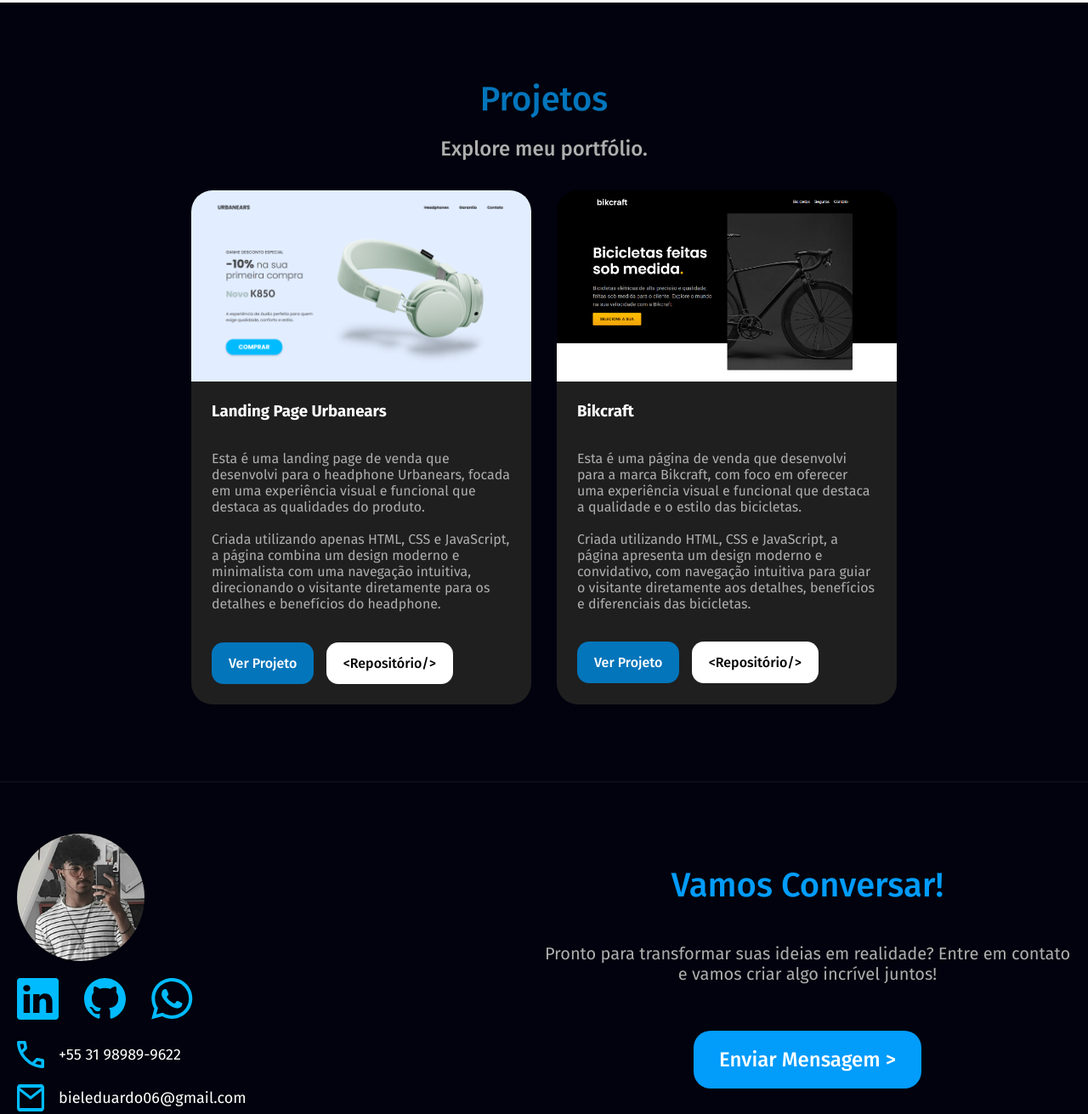
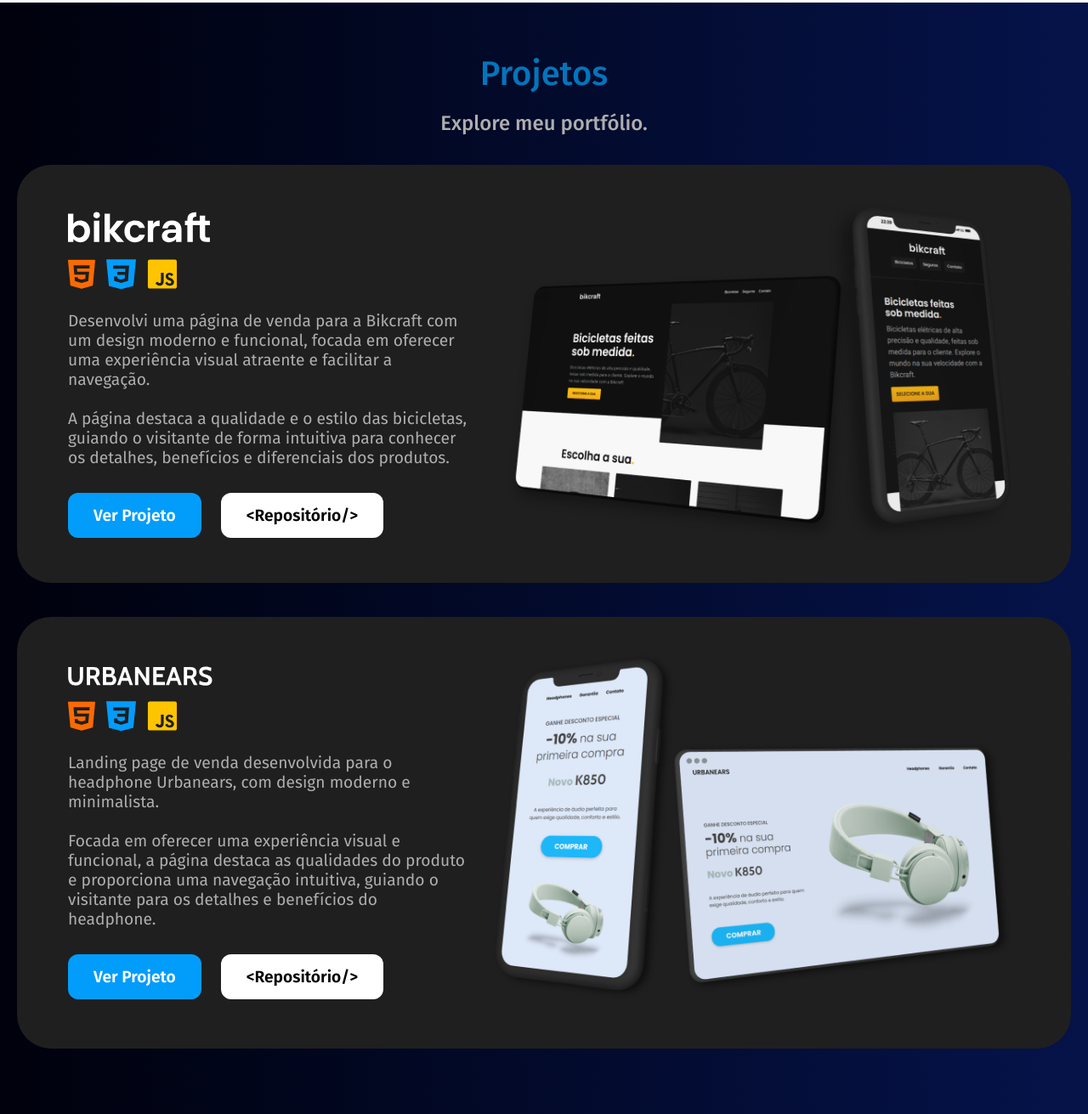
Before and after one commit to gabrielrodrigueslb/Gabriel-lima, a plain HTML site: page index.html in a window 1280 px wide. Shown: the part 2179-3490 px from the top of the page at 85% size. Drawn offline with Linux system fonts and the light colour scheme.

Commit message:
Update projetos

```diff
--- /dev/null
+++ b/css/portifolio-desktop.css
@@ -0,0 +1,109 @@
+
+.projetos-bg{
+  background: linear-gradient(90.172deg, #00010C 0%, #05134A 100%);
+}
+
+.projetos {
+  display: block;
+  padding-bottom: 60px;
+}
+
+.projetos-texto{
+    text-align: center;
+}
+
+.projetos-texto h2{
+    padding-top: 60px;
+    font-size: 2.5rem;
+    font-weight: 500;
+    color: #0375BB;
+    margin-bottom: 20px;
+}
+
+.projetos-texto p{
+    font-size: 1.5rem;
+    font-weight: 500;
+    color: #aeaeae;
+    margin-bottom: 35px;
+}
+
+.projeto-cartao{
+  display: flex;
+  gap: 25px;
+  background: #1F1F1F;
+  border-radius: 40px;
+  justify-content: center;
+  padding: 40px 60px;
+  align-items: center;
+  margin-bottom: 40px;
+}
+
+.cartao-texto{
+  align-content: center;
+}
+
+.cartao-texto img{
+  max-width: 170px;
+
+}
+
+.projeto-tecnologias{
+  display: flex;
+  gap: 13px;
+  padding-block: 18px 25px;
+}
+
+.projeto-tecnologias img{
+  max-height: 40px;
+}
+
+.cartao-texto p{
+  max-width: 500px;
+  color: #aeaeae;
+  font-size: 1.2rem;
+  font-weight: 400;
+  padding-bottom: 30px;
+}
+
+.projeto-btns{
+  display: flex;
+  gap: 23px;
+}
+
+.projeto-btns .btn{
+  text-align: center;
+  padding: 15px 30px;
+  font-weight: 600;
+  font-size: 1.2rem;
+  border-radius: 12px;
+  flex-wrap: nowrap;
+}
+
+.preview{
+  background: #029CFB;
+}
+.repositorio{
+  background: #fff;
+  color: #000;
+}
+
+@media (max-width:1065px){
+  .projeto-btns .btn{
+    padding: 15px 20px;
+    font-size: 1.2rem;
+  }
+
+}
+
+@media (max-width:950px){
+  .cartao-texto p{
+    font-size: 1rem;
+    padding-bottom: 30px;
+  }
+
+  .projeto-btns .btn{
+    padding: 15px 20px;
+    font-size: 1rem;
+  }
+
+}
--- a/css/portifolio.css
+++ b/css/portifolio-mobile.css
@@ -1,5 +1,18 @@
+.mobile{
+    display: none;
+}
+
+@media (max-width:860px){
+    #projeto-desktop{
+        display: none;
+    }
+
+    .mobile{
+        display: block;
+    }
+
 .projetos-bg{
-    background: #01020D;
+    background: linear-gradient(90.172deg, #00010C 0%, #05134A 100%);
 }
 
 .projetos {
@@ -13,7 +26,7 @@
     gap: 30px;
     justify-content: center;
     padding-bottom: 30px;
-    margin-bottom: 60px;
+    margin-bottom: 40px;
 }
 
 .projetos-texto{
@@ -21,15 +34,15 @@
 }
 
 .projetos-texto h2{
-    padding-top: 90px;
-    font-size: 2.5rem;
+    padding-top: 60px;
+    font-size: 2rem;
     font-weight: 500;
     color: #0375BB;
     margin-bottom: 20px;
 }
 
 .projetos-texto p{
-    font-size: 1.5rem;
+    font-size: 1.25rem;
     font-weight: 500;
     color: #aeaeae;
     margin-bottom: 35px;
@@ -41,7 +54,7 @@
     max-width: 400px;
 }
 
-.projeto-card img{
+.projeto-imagem{
     border-radius: 25px 25px 0 0;
 }
 
@@ -59,11 +72,8 @@
 }
 
 .projeto-titulo{
-    font-size: 1rem;
-    font-weight: 400;
-    margin-bottom: 10%;
-    justify-content: space-between;
-    display: flex;
+    max-width: 120px;
+    margin-bottom: 15px;
 }
 
 .tech-icon{
@@ -81,7 +91,7 @@
 }
 .btn2:hover{
     transition: 0.2s;
-    color: #0375BB;
+    color: #0375bb;
 }
 
 .btn1{
@@ -92,6 +102,7 @@
     transition: 0.2s;
     margin-right: 10px;
     font-weight: 500;
+    margin-bottom: 10px;
 }
 .btn2{
     padding: 15px 20px;
@@ -103,9 +114,30 @@
     color: #000;
 }
 
+
+.projeto-tecnologias{
+    display: flex;
+    gap: 13px;
+    padding-block: 5px 15px;
+  }
+
+  .projeto-tecnologias img{
+    max-height: 25px;
+  }
+
+}
 @media (max-width:395px){
     .btn1 {
-        margin-bottom: 10px;
+
+        font-size: 0.9rem;
+    }
+    .btn2{
+        font-size: 0.9rem;
+    }
+}
+@media (max-width:365px){
+    .btn1 {
+
         font-size: 0.8rem;
     }
     .btn2{
--- a/css/styles.css
+++ b/css/styles.css
@@ -5,6 +5,7 @@
 @import url(./tecnologias.css);
 @import url(./sobre.css);
 @import url(./servicos.css);
-@import url(./portifolio.css);
+@import url(./portifolio-desktop.css);
+@import url(./portifolio-mobile.css);
 @import url(./contato.css);
 @import url(./footer.css);
--- a/index.html
+++ b/index.html
@@ -5,6 +5,7 @@
     <meta charset="UTF-8">
     <meta name="viewport" content="width=device-width, initial-scale=1.0">
     <title>Gabriel Lima - Desenvolvedor e UX/UI Design</title>
+    <meta name="description" content="Descubra o portfólio de Gabriel Eduardo Lima, especialista em desenvolvimento front-end e design de interfaces. Confira projetos incríveis de criação de sites e landing pages otimizados para conversão. Transforme suas ideias em soluções digitais criativas e funcionais!">
     <link rel="shortcut icon" href="favicon.svg" type="image/svg+xml">
     <link rel="preconnect" href="https://fonts.googleapis.com">
     <link rel="preconnect" href="https://fonts.gstatic.com" crossorigin>
@@ -128,19 +129,48 @@
             <h2>Projetos</h2>
             <p>Explore meu portfólio.</p>
           </div>
+
+          <div class="mobile">
                   <div class="projeto-ctnr">
                     <div class="projeto-card">
-                    <img src="./img/fotos/landing-page-urbanears.png" alt="">
+                      <img class="projeto-imagem" src="./img/fotos/bikcraft.png" alt="">
                       <div class="projeto-conteudo">
                           <div class="projeto-titulo">
-                            <h3>Landing Page Urbanears</h3>
-                            </ul>
+                              <img src="./img/icons/bikcraft.svg" alt="logo bikcraft">
                           </div>
-                        <p>Esta é uma landing page de venda que desenvolvi para o headphone Urbanears, focada em uma
-                            experiência visual e funcional que destaca as qualidades do produto. <br><br>Criada
-                            utilizando apenas HTML, CSS e JavaScript, a página combina um design moderno e minimalista
-                            com uma navegação intuitiva, direcionando o visitante diretamente para os detalhes e
-                            benefícios do headphone.</p>
+
+                          <div class="projeto-tecnologias">
+                            <img src="./img/icons/html-cor.svg" alt="Logo HTML">
+                            <img src="./img/icons/css-cor.svg" alt="Logo CSS">
+                            <img src="./img/icons/javascript-cor.svg" alt="Logo JavaScript">
+                          </div>
+
+                          <p>Desenvolvi uma página de venda para a Bikcraft com um design moderno e funcional, focada em oferecer uma experiência visual atraente e facilitar a navegação.
+                            <br><br>
+                            A página destaca a qualidade e o estilo das bicicletas, guiando o visitante de forma intuitiva para conhecer os detalhes, benefícios e diferenciais dos produtos.
+                          </p>
+                          <a class="btn1" href="https://gabrielrodrigueslb.github.io/Bikcraft/" target="_blank">Ver
+                              Projeto</a>
+                          <a class="btn2" href="https://github.com/gabrielrodrigueslb/Bikcraft"
+                              target="_blank">&lt;Repositório/&gt</a>
+                      </div>
+                  </div>
+                      <div class="projeto-card">
+                          <img class="projeto-imagem" src="./img/fotos/landing-page-urbanears.png" alt="">
+                          <div class="projeto-conteudo">
+                              <div class="projeto-titulo">
+                                  <img src="./img/icons/URBANEARS.svg" alt="logo Urbanears">
+                              </div>
+
+                              <div class="projeto-tecnologias">
+                                <img src="./img/icons/html-cor.svg" alt="Logo HTML">
+                                <img src="./img/icons/css-cor.svg" alt="Logo CSS">
+                                <img src="./img/icons/javascript-cor.svg" alt="Logo JavaScript">
+                              </div>
+
+                              <p>Landing page de venda desenvolvida para o headphone Urbanears, com design moderno e minimalista.
+                                <br><br>
+                                Focada em oferecer uma experiência visual e funcional, a página destaca as qualidades do produto e proporciona uma navegação intuitiva, guiando o visitante para os detalhes e benefícios do headphone.</p>
                               <a class="btn1" href="https://gabrielrodrigueslb.github.io/landing-page-urbanears/"
                                   target="_blank">Ver Projeto</a>
                               <a class="btn2"
@@ -148,28 +178,55 @@
                                   target="_blank">&lt;Repositório/&gt</a>
                           </div>
                       </div>
-                <div class="projeto-card">
-                    <img src="./img/fotos/bikcraft.png" alt="">
-                    <div class="projeto-conteudo">
-                        <div class="projeto-titulo">
-                            <h3>Bikcraft</h3>
-                        </div>
-                        <p>Esta é uma página de venda que desenvolvi para a marca Bikcraft, com foco em oferecer uma
-                            experiência visual e funcional que destaca a qualidade e o estilo das bicicletas.
-                            <br><br>
-                            Criada utilizando HTML, CSS e JavaScript, a página apresenta um design moderno e
-                            convidativo, com navegação intuitiva para guiar o visitante diretamente aos detalhes,
-                            benefícios e diferenciais das bicicletas.
-                        </p>
-                        <a class="btn1" href="https://gabrielrodrigueslb.github.io/Bikcraft/" target="_blank">Ver
-                            Projeto</a>
-                        <a class="btn2" href="https://github.com/gabrielrodrigueslb/Bikcraft"
-                            target="_blank">&lt;Repositório/&gt</a>
-                    </div>
                   </div>
 
           </div>
+
+          <div id="projeto-desktop">
+              <div class="projeto-cartao">
+                <div class="cartao-texto">
+                  <img src="./img/icons/bikcraft.svg" alt="Logo Bikcraft">
+                  <div class="projeto-tecnologias">
+                    <img src="./img/icons/html-cor.svg" alt="Logo HTML">
+                    <img src="./img/icons/css-cor.svg" alt="Logo CSS">
+                    <img src="./img/icons/javascript-cor.svg" alt="Logo JavaScript">
                   </div>
+                  <p>
+                    Desenvolvi uma página de venda para a Bikcraft com um design moderno e funcional, focada em oferecer uma experiência visual atraente e facilitar a navegação.
+                    <br><br>
+                    A página destaca a qualidade e o estilo das bicicletas, guiando o visitante de forma intuitiva para conhecer os detalhes, benefícios e diferenciais dos produtos.
+                  </p>
+                  <div class="projeto-btns">
+                    <a class="btn preview" href="https://gabrielrodrigueslb.github.io/Bikcraft/" target="_blank">Ver Projeto</a>
+                    <a class="btn repositorio" href="https://github.com/gabrielrodrigueslb/Bikcraft" target="_blank">&lt;Repositório/&gt</a>
+                  </div>
+                </div>
+                <picture><img src="./img/fotos/mockup-bikcraft.png" alt="Mockup bikcraft"></picture>
+              </div>
+
+              <div class="projeto-cartao">
+                <div class="cartao-texto">
+                  <img src="./img/icons/URBANEARS.svg" alt="Logo Urbanears">
+                  <div class="projeto-tecnologias">
+                    <img src="./img/icons/html-cor.svg" alt="Logo HTML">
+                    <img src="./img/icons/css-cor.svg" alt="Logo CSS">
+                    <img src="./img/icons/javascript-cor.svg" alt="Logo JavaScript">
+                  </div>
+                  <p>
+                    Landing page de venda desenvolvida para o headphone Urbanears, com design moderno e minimalista.
+                    <br><br>
+                    Focada em oferecer uma experiência visual e funcional, a página destaca as qualidades do produto e proporciona uma navegação intuitiva, guiando o visitante para os detalhes e benefícios do headphone.
+                  </p>
+                  <div class="projeto-btns">
+                    <a class="btn preview" href="https://gabrielrodrigueslb.github.io/landing-page-urbanears/" target="_blank">Ver Projeto</a>
+                    <a class="btn repositorio" href="https://github.com/gabrielrodrigueslb/landing-page-urbanears?tab=readme-ov-file" target="_blank">&lt;Repositório/&gt</a>
+                  </div>
+                </div>
+                <picture><img src="./img/fotos/mockup-urbanears.png" alt="Mockup Urbanears"></picture>
+              </div>
+
+          </div>
+
         </div>
       </section>
 
```
Also changed, not shown: img/fotos/mockup-bikcraft.png (added), img/fotos/mockup-urbanears.png (added), img/icons/URBANEARS.svg (added), img/icons/bikcraft.svg (added), img/icons/css-cor.svg (added), img/icons/html-cor.svg (added), img/icons/javascript-cor.svg (added). Lines whose indentation alone changed are shown as unchanged.
